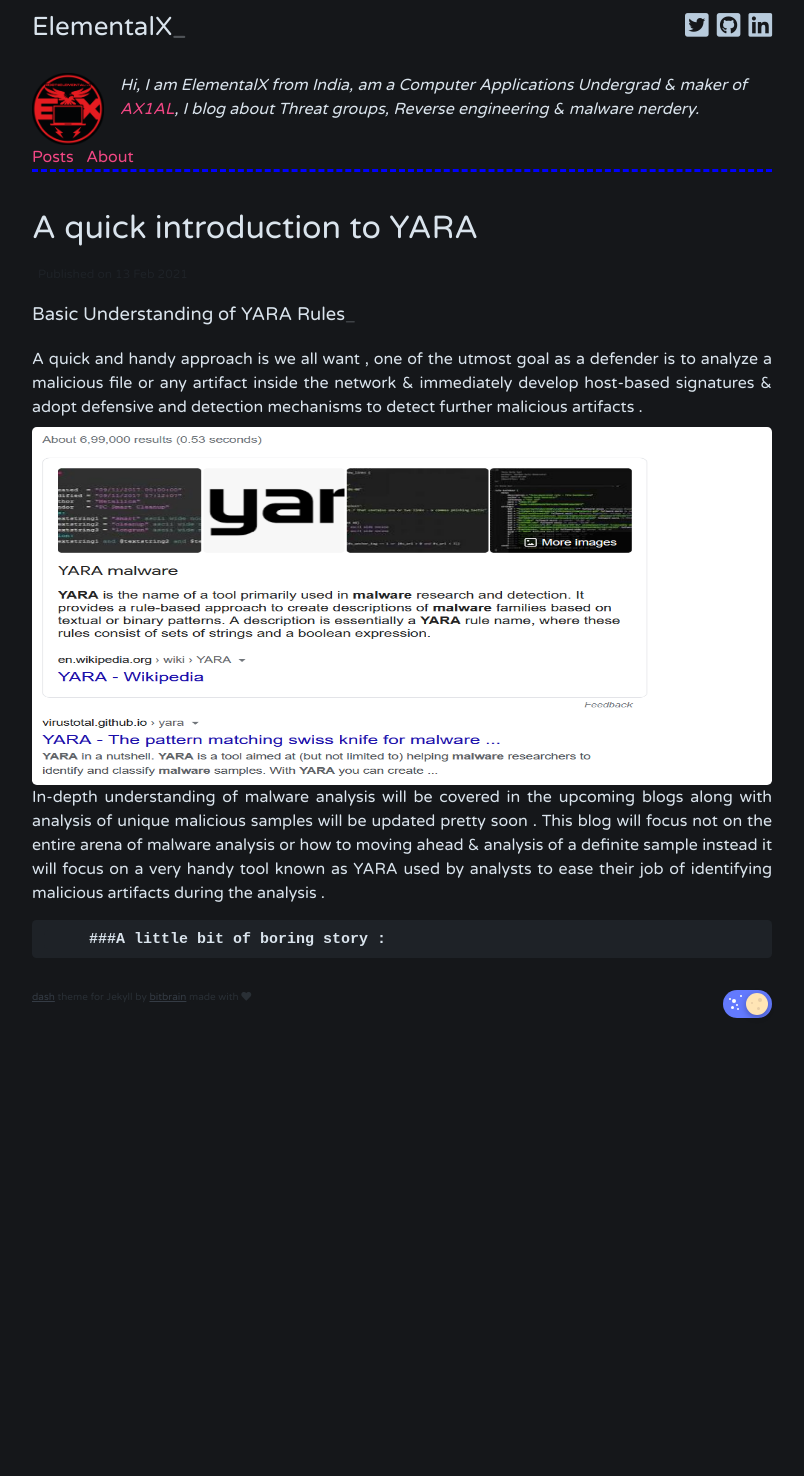
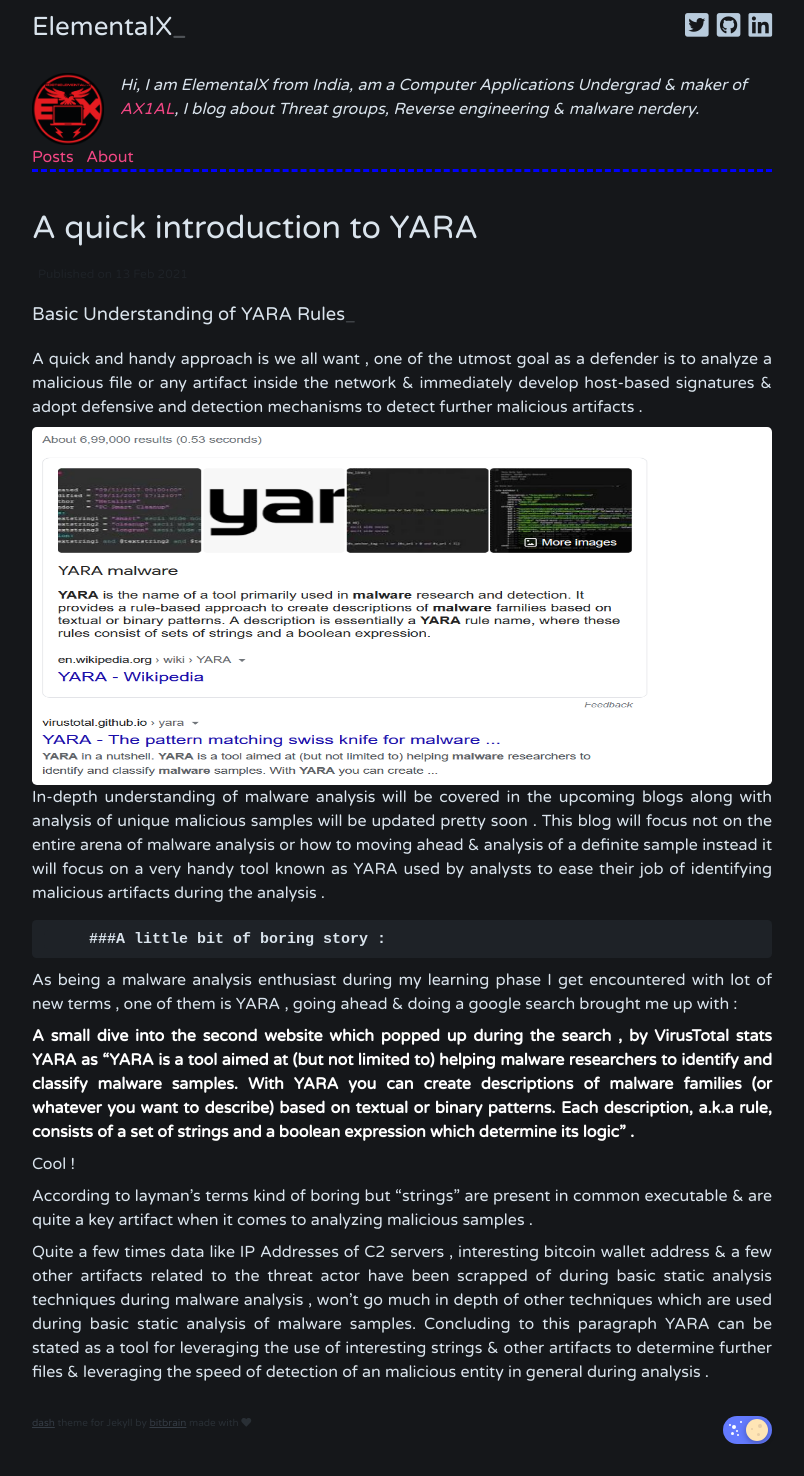
Before and after one commit to xelemental/xelemental.github.io, a Jekyll site: the page built from _posts/2021-02-13-readme.md, in a window 1280 px wide. Shown: the whole page, without its empty margins (238-1042 px from the left). Built offline with Jekyll 4.4.1, drawn with Linux system fonts in a browser that asks for light colours; comment, search, counter and statistics services are not loaded; before the commit the page ends 1050 px from its top, so only the background shows below that.

Commit message:
Update 2021-02-13-readme.md

```diff
--- a/_posts/2021-02-13-readme.md
+++ b/_posts/2021-02-13-readme.md
@@ -14,3 +14,13 @@
 
 
          ###A little bit of boring story :
+
+ As being a malware analysis enthusiast during my learning phase I get encountered with lot of new terms , one of them is YARA , going ahead & doing a google search brought me up with :
+
+**A small dive into the second website which popped up during the search , by VirusTotal stats YARA as “YARA is a tool aimed at (but not limited to) helping malware researchers to identify and classify malware samples. With YARA you can create descriptions of malware families (or whatever you want to describe) based on textual or binary patterns. Each description, a.k.a rule, consists of a set of strings and a boolean expression which determine its logic” .**
+
+Cool !
+
+According to layman’s terms kind of boring but “strings” are present in common executable & are quite a key artifact when it comes to analyzing malicious samples .
+
+Quite a few times data like IP Addresses of C2 servers , interesting bitcoin wallet address & a few other artifacts related to the threat actor have been scrapped of during basic static analysis techniques during malware analysis , won’t go much in depth of other techniques which are used during basic static analysis of malware samples. Concluding to this paragraph YARA can be stated as a tool for leveraging the use of interesting strings & other artifacts to determine further files & leveraging the speed of detection of an malicious entity in general during analysis .
```
